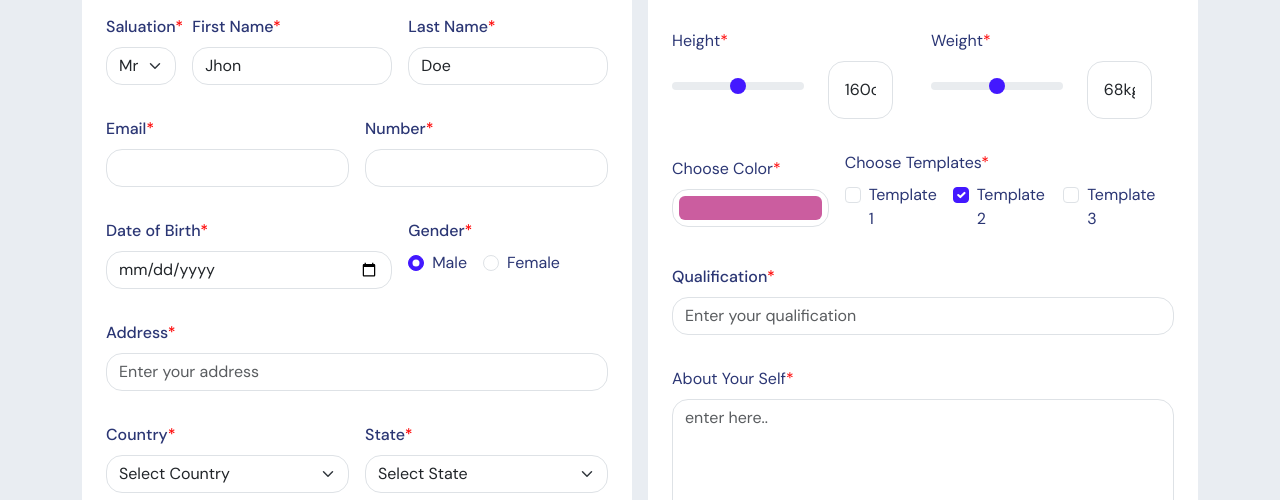
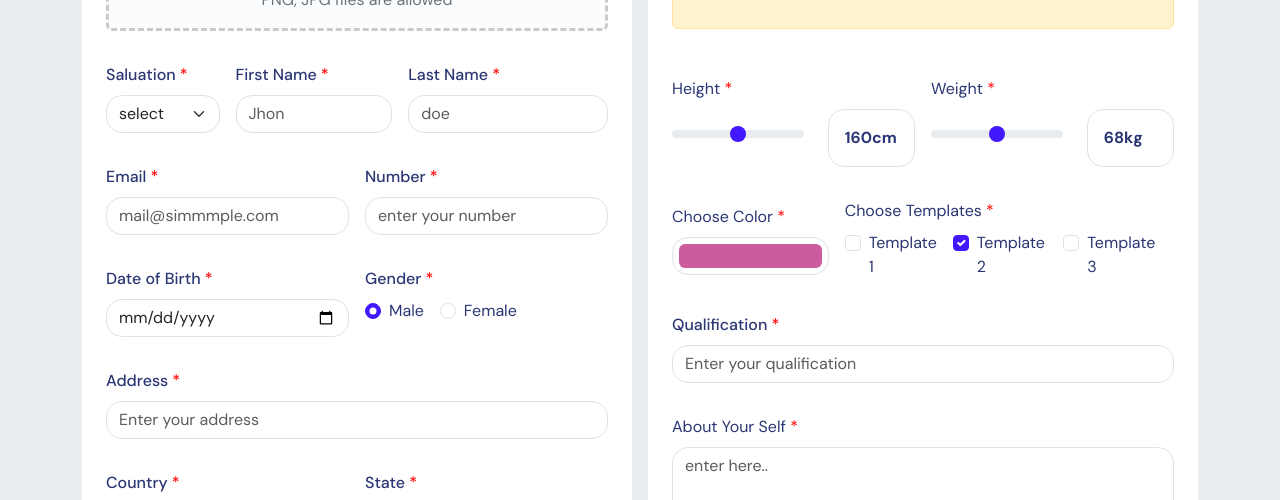
Before and after one commit to Padmanaban-mj/Bootstrap-form, a plain HTML site: page index.html in a window 1280 px wide. Shown: the part 237-737 px from the top of the page. Drawn offline with nearby package versions, Linux system fonts and the light colour scheme.

Commit message:
bootstrappush7

```diff
--- a/index.html
+++ b/index.html
@@ -10,7 +10,7 @@
 </head>
 <body>
     <section class="main-block bg-clr">
-        <div class="parent-block container-fluid gap-3">
+        <div class="parent-block container-fluid p-5 gap-3">
             <div class="c-block-1 container pt-3 d-flex gap-3">
                 <div class="block-1 container d-flex flex-column row-gap-3 rounded-4 p-4">
                     <div class="row">
@@ -27,38 +27,39 @@
                             <p class="text-secondary m-0">PNG, JPG files are allowed</p>
                         </label>
                         <div class="row g-3  pt-3 pb-3">
-                            <div class="col-md-2">
+                            <div class="col-md-3">
                                 <label for="inputSituation" class="form-label fs-6">Saluation</label>
-                                <select id="inputSituation" class="form-select rounded-4">
+                                <select id="inputSituation" placeholder="select" class=" salute form-select rounded-4">
+                                    <option>select</option>
                                     <option>Mr</option>
                                     <option>Ms</option>
                                 </select>
                                 </div>
-                            <div class="col-md-5">
+                            <div class="col-md-4">
                                 <label for="inputPassword4" class="form-label fs-6">First Name</label>
-                                <input type="text" class="form-control rounded-4" value="Jhon" aria-label="First name">
+                                <input type="text" class="first form-control rounded-4" placeholder="Jhon" aria-label="First name">
                             </div>
                             <div class="col-md-5">
                                 <label for="inputPassword4" class="form-label fs-6">Last Name</label>
-                                <input type="text" class="form-control rounded-4" value="Doe" aria-label="First name">
+                                <input type="text" class="sec form-control rounded-4" placeholder="doe" aria-label="First name">
                             </div>
                         </div>
                         <div class="row g-3  pt-3 pb-3">
                             <div class="col-md-6">
                                 <label for="inputEmail4" class="form-label fs-6">Email</label>
-                                <input type="email" class="form-control rounded-4" id="inputEmail4">
+                                <input type="email" class=" mail form-control rounded-4" placeholder="mail@simmmple.com" id="inputEmail4">
                             </div>
                             <div class="col-md-6">
                                 <label for="phone" class="form-label fs-6">Number</label>
-                                <input type="tel" aria-label="phone" class="form-control rounded-4">
+                                <input type="tel" aria-label="phone" placeholder="enter your number" class=" num form-control rounded-4">
                             </div>
                         </div>
                         <div class="row g-3  pt-3 pb-3">
-                           <div class="col-md-7">
+                           <div class="col-md-6">
                                 <label for="Date" class="form-label fs-6">Date of Birth</label>
-                                <input id="Date" class="form-control rounded-4" type="date" />
+                                <input id="Date" class="dob form-control rounded-4" type="date" />
                             </div>
-                           <div class="col-md-4">
+                           <div class="col-md-6">
                                 <label for="Date" class="form-label fs-6">Gender</label>
                                 <div class="d-flex">
                                     <div class="form-check form-check-inline">
@@ -75,13 +76,13 @@
                         <div class="row g-3  pt-3 pb-3">
                             <div class="col-12">
                                 <label for="inputAddress" class="form-label fs-6">Address</label>
-                                <input type="text" class="form-control rounded-4" id="inputAddress" placeholder="Enter your address">
+                                <input type="text" class="addres form-control rounded-4" id="inputAddress" placeholder="Enter your address">
                             </div>
                         </div>
                         <div class="row g-3  pt-3 pb-3">
                             <div class="col-md-6">
-                                <label for="inputAddress" class="form-label fs-6">Country</label>
-                                <select class="form-select form-select-l rounded-4" aria-label="Small select example">
+                                <label for="inputAddress" class=" form-label fs-6">Country</label>
+                                <select class="country form-select form-select-l rounded-4"placeholder="select country" aria-label="Small select example">
                                     <option selected>Select Country</option>
                                     <option value="1">India</option>
                                     <option value="2">Russia</option>
@@ -89,8 +90,8 @@
                                   </select>
                             </div>
                             <div class="col-md-6">
-                                <label for="inputAddress" class="form-label fs-6">State</label>
-                                <select class="form-select form-select-l rounded-4" aria-label="Small select example">
+                                <label for="inputAddress" class=" form-label fs-6">State</label>
+                                <select class="state form-select form-select-l rounded-4" placeholder="select state" aria-label="Small select example">
                                     <option selected>Select State</option>
                                     <option value="1">Kerala</option>
                                     <option value="2">Tamil Nadu</option>
@@ -133,8 +134,8 @@
                                     <div class="col-md-7">
                                         <input type="range" class="form-range" id="heightrange">
                                     </div>
-                                    <div class="col-md-4">
-                                        <input type="text" class="form-control rounded-4 p-3" id="heightrange" value="160cm">
+                                    <div class="col-md-5">
+                                        <input type="text" class=" height form-control rounded-4 p-3" id="heightrange" value="160cm">
                                     </div>
                                 </div>
                             </div>
@@ -144,8 +145,8 @@
                                     <div class="col-md-7">
                                         <input type="range" class="form-range" id="weightrange">
                                     </div>
-                                    <div class="col-md-4">
-                                        <input type="text" class="form-control rounded-4 p-3" id="weightrange" value="68kg">
+                                    <div class="col-md-5">
+                                        <input type="text" class=" weight form-control rounded-4 p-3" id="weightrange" value="68kg">
                                     </div>
                                 </div>
                             </div>
--- a/style.css
+++ b/style.css
@@ -38,7 +38,7 @@ input ::-webkit-input-placeholder{
     opacity: .5 !important;
 }
 .form-label::after{
-    content: "*";
+    content: " *";
     color: red;
 }
 .form-control:focus,.form-select:focus,.form-check-input:focus{
@@ -65,6 +65,16 @@ input ::-webkit-input-placeholder{
 .form-range::-webkit-slider-thumb{
     background:var(--main-clr) !important;
 }
+.placeholder{
+    color: #949DB9 !important;
+    font-size: 12px;
+}
+.weight , .height{
+    color: #2B3674 !important;
+    font-size: 12px;
+    font-weight: 700 !important;
+}
+
 @media screen and (max-width:1200px){
     .c-block-1{
         flex-direction: column !important;
```
Also changed, not shown: 1 other file.
